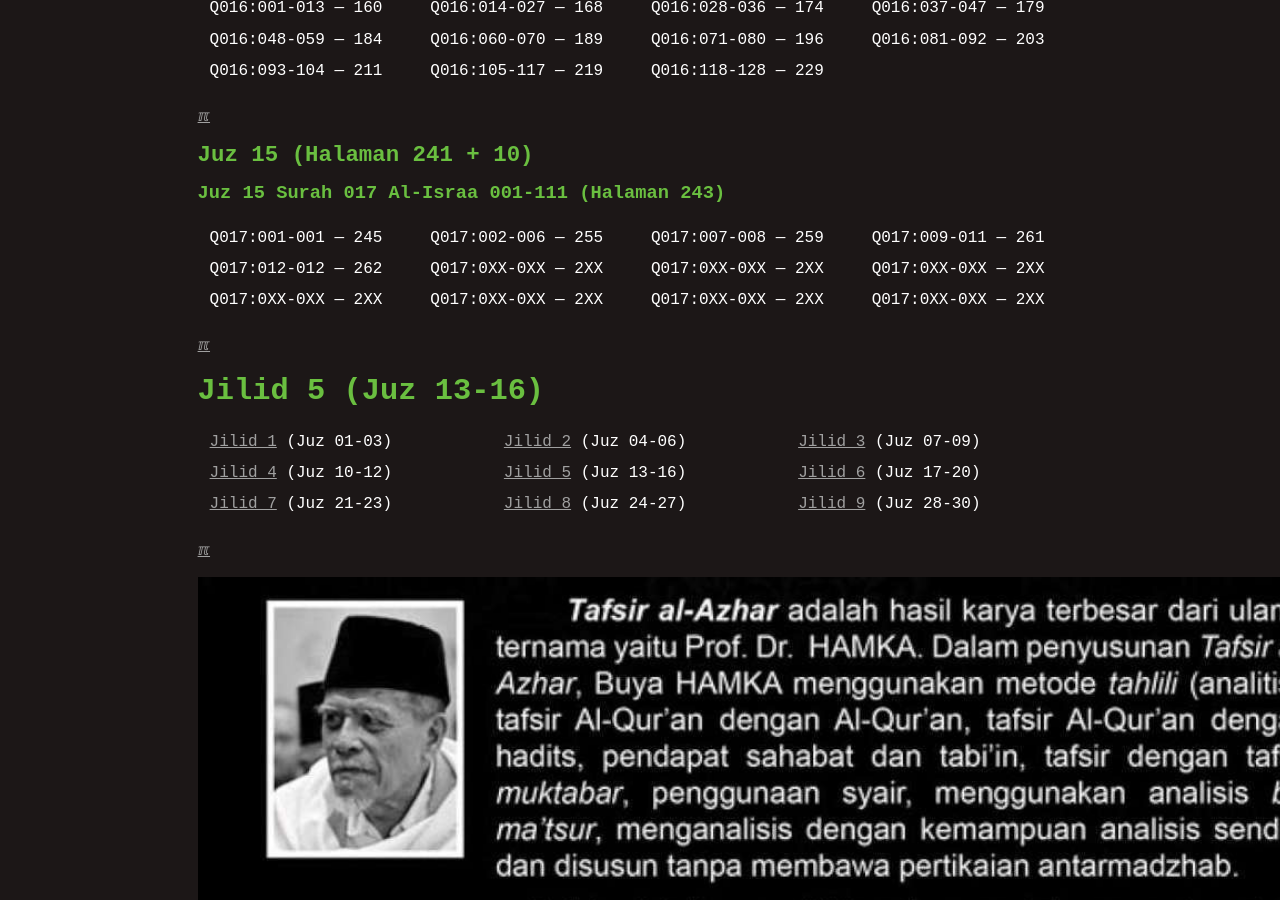
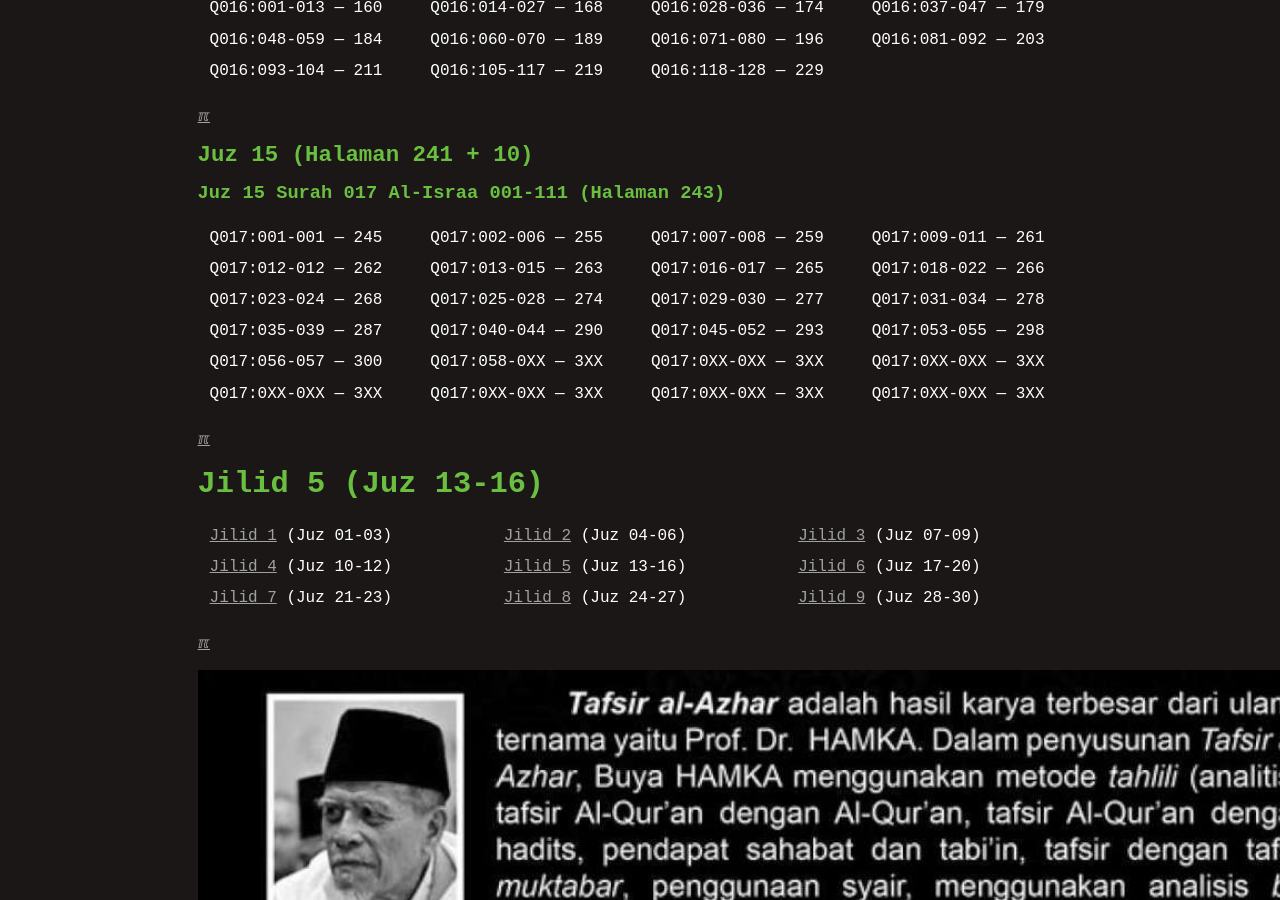
Before and after one commit to dullatip/indexquran, a Jekyll site: the page built from 005.md, in a window 1280 px wide and 900 px high, scrolled down 1625 px. Built offline with Jekyll 4.4.1, drawn with Linux system fonts in a browser that asks for light colours; some of the changed text lies outside the part shown.

Commit message:
modified:   005.md

```diff
--- a/005.md
+++ b/005.md
@@ -59,8 +59,11 @@
 ### Juz 15 Surah 017 Al-Israa 001-111 (Halaman 243)
 
 | Q017:001-001 --- 245 | Q017:002-006 --- 255 | Q017:007-008 --- 259 | Q017:009-011 --- 261 |
-| Q017:012-012 --- 262 | Q017:0XX-0XX --- 2XX | Q017:0XX-0XX --- 2XX | Q017:0XX-0XX --- 2XX |
-| Q017:0XX-0XX --- 2XX | Q017:0XX-0XX --- 2XX | Q017:0XX-0XX --- 2XX | Q017:0XX-0XX --- 2XX |
+| Q017:012-012 --- 262 | Q017:013-015 --- 263 | Q017:016-017 --- 265 | Q017:018-022 --- 266 |
+| Q017:023-024 --- 268 | Q017:025-028 --- 274 | Q017:029-030 --- 277 | Q017:031-034 --- 278 |
+| Q017:035-039 --- 287 | Q017:040-044 --- 290 | Q017:045-052 --- 293 | Q017:053-055 --- 298 |
+| Q017:056-057 --- 300 | Q017:058-0XX --- 3XX | Q017:0XX-0XX --- 3XX | Q017:0XX-0XX --- 3XX |
+| Q017:0XX-0XX --- 3XX | Q017:0XX-0XX --- 3XX | Q017:0XX-0XX --- 3XX | Q017:0XX-0XX --- 3XX |
 
 [&#x213C;](#)<br id="idxA">
 # Jilid 5 (Juz 13-16)
--- a/_config.yml
+++ b/_config.yml
@@ -1,4 +1,4 @@
-version:          "Wed 30 Oct 2024 21:00"
+version:          "Thu 31 Oct 2024 14:00"
 copyright:        "2024-2024"
 title:            "Index Tafsir Al-Azhar HAMKA"
 author:           "Abdul Latip"
```
Also changed, not shown: 000.md (+1 -1 lines).
